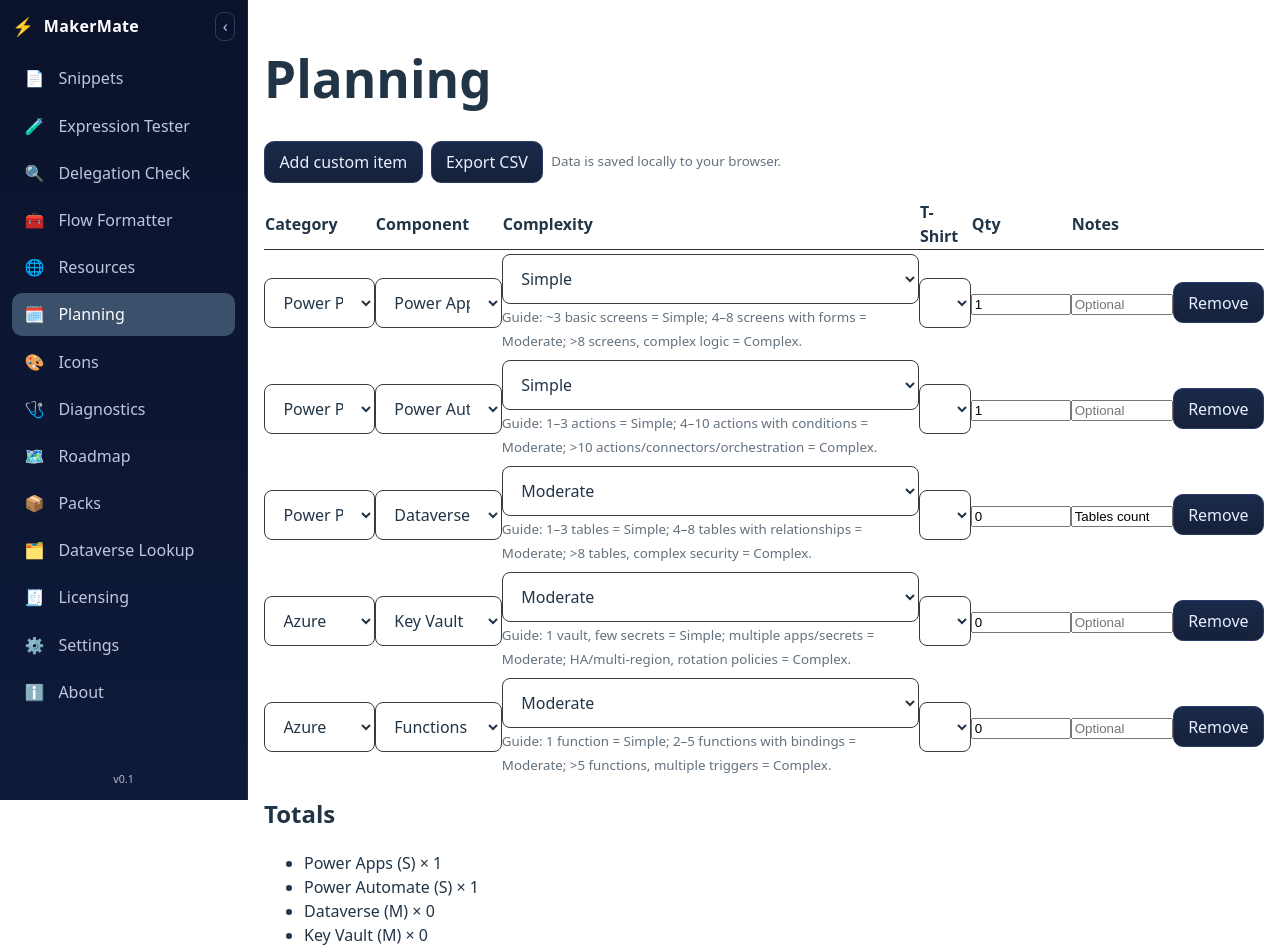
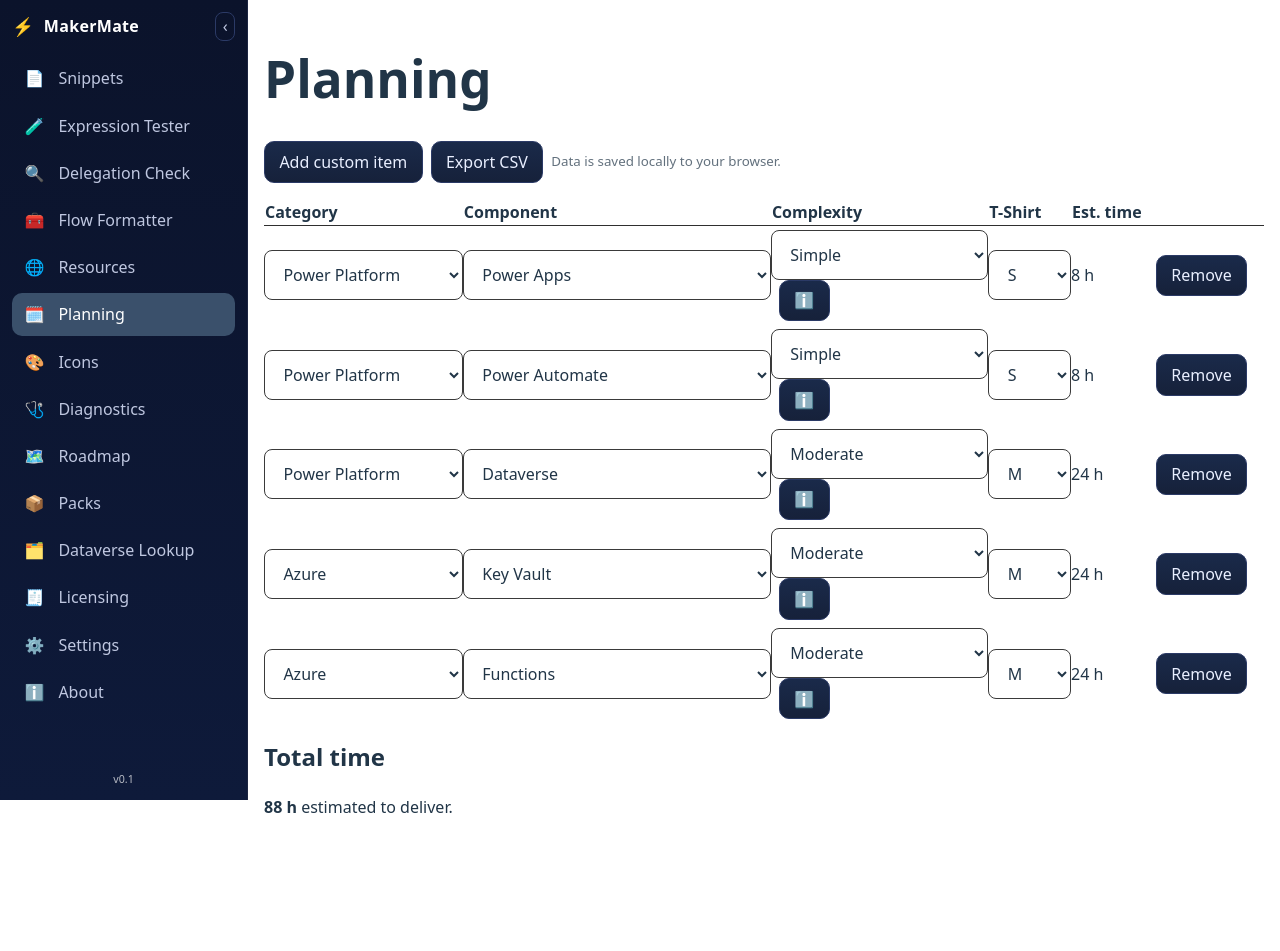
Before and after one commit to eek2020/PowerPlatformCompanion, a React (Vite) app in the folder web/: page /planning in a window 1280 px wide. Shown: the top 951 px of the page. After the commit the page ends 851 px from the top, so only its background shows below. Built offline with nearby package versions, Linux system fonts and the light colour scheme.

Commit message:
planning: guidance modal; wider Component; remove qty/notes; per-size estimated hours with total; settings for size hours; docs updated

```diff
--- a/web/src/pages/PlanningPage.tsx
+++ b/web/src/pages/PlanningPage.tsx
@@ -9,16 +9,15 @@ export type PlanItem = {
   component: string
   complexity: Complexity
   size: TShirt
-  qty: number
-  notes?: string
+  // qty and notes removed per new design
 }
 
 const DEFAULTS: PlanItem[] = [
-  { id: 'pp-app', category: 'Power Platform', component: 'Power Apps', complexity: 'Simple', size: 'S', qty: 1 },
-  { id: 'pp-flow', category: 'Power Platform', component: 'Power Automate', complexity: 'Simple', size: 'S', qty: 1 },
-  { id: 'pp-dataverse', category: 'Power Platform', component: 'Dataverse', complexity: 'Moderate', size: 'M', qty: 0, notes: 'Tables count' },
-  { id: 'az-keyvault', category: 'Azure', component: 'Key Vault', complexity: 'Moderate', size: 'M', qty: 0 },
-  { id: 'az-functions', category: 'Azure', component: 'Functions', complexity: 'Moderate', size: 'M', qty: 0 },
+  { id: 'pp-app', category: 'Power Platform', component: 'Power Apps', complexity: 'Simple', size: 'S' },
+  { id: 'pp-flow', category: 'Power Platform', component: 'Power Automate', complexity: 'Simple', size: 'S' },
+  { id: 'pp-dataverse', category: 'Power Platform', component: 'Dataverse', complexity: 'Moderate', size: 'M' },
+  { id: 'az-keyvault', category: 'Azure', component: 'Key Vault', complexity: 'Moderate', size: 'M' },
+  { id: 'az-functions', category: 'Azure', component: 'Functions', complexity: 'Moderate', size: 'M' },
 ]
 
 type ComponentsConfig = {
@@ -34,21 +33,21 @@ const DEFAULT_COMPONENTS: ComponentsConfig = {
 const COMPONENTS_KEY = 'mm.planning.components.v1'
 
 const STORAGE_KEY = 'mm.planning.v1'
+const SIZE_HOURS_KEY = 'mm.planning.sizeHours.v1'
 
 export default function PlanningPage() {
   const [items, setItems] = useState<PlanItem[]>(() => {
     try {
       const raw = localStorage.getItem(STORAGE_KEY)
       if (raw) {
-        const parsed = JSON.parse(raw) as Partial<PlanItem>[]
+        const parsed = JSON.parse(raw) as any[]
         return parsed.map(p => ({
           id: p.id!,
           category: (p.category as PlanItem['category']) ?? 'Power Platform',
           component: p.component ?? 'Power Apps',
           complexity: (p as any).complexity ?? 'Simple',
           size: (p.size as TShirt) ?? 'M',
-          qty: typeof p.qty === 'number' ? p.qty : 1,
-          notes: p.notes
+          // drop qty/notes from older data
         }))
       }
     } catch {}
@@ -70,9 +69,30 @@ export default function PlanningPage() {
     return DEFAULT_COMPONENTS
   }, [])
 
+  // Hours per T-shirt size (configurable in Settings)
+  type SizeHours = Record<TShirt, number>
+  const DEFAULT_SIZE_HOURS: SizeHours = { XS: 2, S: 8, M: 24, L: 56, XL: 120 }
+  const [sizeHours, setSizeHours] = useState<SizeHours>(() => {
+    try {
+      const raw = localStorage.getItem(SIZE_HOURS_KEY)
+      if (raw) return { ...DEFAULT_SIZE_HOURS, ...JSON.parse(raw) }
+    } catch {}
+    return DEFAULT_SIZE_HOURS
+  })
+  useEffect(() => {
+    const onStorage = () => {
+      try {
+        const raw = localStorage.getItem(SIZE_HOURS_KEY)
+        if (raw) setSizeHours({ ...DEFAULT_SIZE_HOURS, ...JSON.parse(raw) })
+      } catch {}
+    }
+    window.addEventListener('storage', onStorage)
+    return () => window.removeEventListener('storage', onStorage)
+  }, [])
+
   const addCustom = () => {
     const id = `custom-${Date.now()}`
-    setItems(prev => [...prev, { id, category: 'Power Platform', component: componentsConfig['Power Platform'][0] ?? 'Power Apps', complexity: 'Simple', size: 'M', qty: 1 }])
+    setItems(prev => [...prev, { id, category: 'Power Platform', component: componentsConfig['Power Platform'][0] ?? 'Power Apps', complexity: 'Simple', size: 'M' }])
   }
 
   const remove = (id: string) => setItems(prev => prev.filter(i => i.id !== id))
@@ -82,11 +102,11 @@ export default function PlanningPage() {
   }
 
   const csv = useMemo(() => {
-    const header = ['Category', 'Component', 'Complexity', 'T-Shirt', 'Qty', 'Notes']
-    const rows = items.map(i => [i.category, i.component, i.complexity, i.size, String(i.qty), i.notes ?? ''])
+    const header = ['Category', 'Component', 'Complexity', 'T-Shirt', 'EstHours']
+    const rows = items.map(i => [i.category, i.component, i.complexity, i.size, String(sizeHours[i.size] ?? 0)])
     const escape = (v: string) => /[",\n]/.test(v) ? '"' + v.replace(/"/g, '""') + '"' : v
     return [header, ...rows].map(r => r.map(escape).join(',')).join('\n')
-  }, [items])
+  }, [items, sizeHours])
 
   const downloadCSV = () => {
     const blob = new Blob([csv], { type: 'text/csv;charset=utf-8;' })
@@ -98,17 +118,19 @@ export default function PlanningPage() {
     URL.revokeObjectURL(url)
   }
 
-  const totals = useMemo(() => {
-    const byKey = new Map<string, number>()
-    for (const i of items) {
-      const key = `${i.component}|${i.size}`
-      byKey.set(key, (byKey.get(key) ?? 0) + (Number.isFinite(i.qty) ? i.qty : 0))
-    }
-    return Array.from(byKey.entries()).map(([k, qty]) => {
-      const [component, size] = k.split('|')
-      return { component, size, qty }
-    })
-  }, [items])
+  const totalHours = useMemo(() => items.reduce((sum, i) => sum + (sizeHours[i.size] ?? 0), 0), [items, sizeHours])
+
+
+  // Guidance modal
+  const [guideId, setGuideId] = useState<string | null>(null)
+  const guideText = (i: PlanItem) => {
+    if (i.category === 'Power Platform' && i.component === 'Power Apps') return 'Power Apps: ~3 basic screens = Simple; 4–8 screens with forms = Moderate; >8 screens with complex logic = Complex.'
+    if (i.category === 'Power Platform' && i.component === 'Power Automate') return 'Power Automate: 1–3 actions = Simple; 4–10 actions with conditions = Moderate; >10 actions/connectors/orchestration = Complex.'
+    if (i.category === 'Power Platform' && i.component === 'Dataverse') return 'Dataverse: 1–3 tables = Simple; 4–8 with relationships = Moderate; >8 tables with complex security = Complex.'
+    if (i.category === 'Azure' && i.component === 'Functions') return 'Azure Functions: 1 function = Simple; 2–5 functions with bindings = Moderate; >5 functions/multiple triggers = Complex.'
+    if (i.category === 'Azure' && i.component === 'Key Vault') return 'Key Vault: 1 vault/few secrets = Simple; multiple apps/secrets = Moderate; HA/multi‑region & rotation = Complex.'
+    return 'Select a component to view guidance.'
+  }
 
   return (
     <main className="container">
@@ -125,11 +147,10 @@ export default function PlanningPage() {
           <thead>
             <tr>
               <th style={{ textAlign: 'left', borderBottom: '1px solid #2f2f2f' }}>Category</th>
-              <th style={{ textAlign: 'left', borderBottom: '1px solid #2f2f2f' }}>Component</th>
+              <th style={{ textAlign: 'left', borderBottom: '1px solid #2f2f2f', minWidth: 260 }}>Component</th>
               <th style={{ textAlign: 'left', borderBottom: '1px solid #2f2f2f' }}>Complexity</th>
               <th style={{ textAlign: 'left', borderBottom: '1px solid #2f2f2f' }}>T-Shirt</th>
-              <th style={{ textAlign: 'left', borderBottom: '1px solid #2f2f2f' }}>Qty</th>
-              <th style={{ textAlign: 'left', borderBottom: '1px solid #2f2f2f' }}>Notes</th>
+              <th style={{ textAlign: 'left', borderBottom: '1px solid #2f2f2f' }}>Est. time</th>
               <th style={{ textAlign: 'left', borderBottom: '1px solid #2f2f2f' }}></th>
             </tr>
           </thead>
@@ -157,12 +178,12 @@ export default function PlanningPage() {
                 <td style={{ padding: '0.25rem 0' }}>
                   {/* Cascading component options based on selected category */}
                   {i.category === 'Power Platform' && (
-                    <select value={i.component} onChange={e => update(i.id, { component: e.target.value })}>
+                    <select value={i.component} onChange={e => update(i.id, { component: e.target.value })} style={{ minWidth: 260 }}>
                       {componentsConfig['Power Platform'].map(c => <option key={c}>{c}</option>)}
                     </select>
                   )}
                   {i.category === 'Azure' && (
-                    <select value={i.component} onChange={e => update(i.id, { component: e.target.value })}>
+                    <select value={i.component} onChange={e => update(i.id, { component: e.target.value })} style={{ minWidth: 260 }}>
                       {componentsConfig.Azure.map(c => <option key={c}>{c}</option>)}
                     </select>
                   )}
@@ -174,14 +195,7 @@ export default function PlanningPage() {
                   <select value={i.complexity} onChange={e => update(i.id, { complexity: e.target.value as Complexity })}>
                     {complexities.map(c => <option key={c}>{c}</option>)}
                   </select>
-                  <br />
-                  <small className="help">
-                    {i.category === 'Power Platform' && i.component === 'Power Apps' && 'Guide: ~3 basic screens = Simple; 4–8 screens with forms = Moderate; >8 screens, complex logic = Complex.'}
-                    {i.category === 'Power Platform' && i.component === 'Power Automate' && 'Guide: 1–3 actions = Simple; 4–10 actions with conditions = Moderate; >10 actions/connectors/orchestration = Complex.'}
-                    {i.category === 'Power Platform' && i.component === 'Dataverse' && 'Guide: 1–3 tables = Simple; 4–8 tables with relationships = Moderate; >8 tables, complex security = Complex.'}
-                    {i.category === 'Azure' && i.component === 'Functions' && 'Guide: 1 function = Simple; 2–5 functions with bindings = Moderate; >5 functions, multiple triggers = Complex.'}
-                    {i.category === 'Azure' && i.component === 'Key Vault' && 'Guide: 1 vault, few secrets = Simple; multiple apps/secrets = Moderate; HA/multi-region, rotation policies = Complex.'}
-                  </small>
+                  <button title="Guidance" aria-label="Guidance" onClick={() => setGuideId(i.id)} style={{ marginLeft: 8 }}>ℹ️</button>
                 </td>
                 <td style={{ padding: '0.25rem 0' }}>
                   <select value={i.size} onChange={e => update(i.id, { size: e.target.value as TShirt })}>
@@ -189,10 +203,7 @@ export default function PlanningPage() {
                   </select>
                 </td>
                 <td style={{ padding: '0.25rem 0' }}>
-                  <input type="number" min={0} value={i.qty} onChange={e => update(i.id, { qty: Number(e.target.value) })} style={{ width: 100 }} />
-                </td>
-                <td style={{ padding: '0.25rem 0' }}>
-                  <input value={i.notes ?? ''} onChange={e => update(i.id, { notes: e.target.value })} style={{ width: '100%' }} placeholder="Optional" />
+                  <span>{sizeHours[i.size] ?? 0} h</span>
                 </td>
                 <td style={{ padding: '0.25rem 0' }}>
                   <button onClick={() => remove(i.id)}>Remove</button>
@@ -204,16 +215,25 @@ export default function PlanningPage() {
       </section>
 
       <section style={{ marginTop: '1rem' }}>
-        <h2 style={{ marginTop: 0 }}>Totals</h2>
-        {totals.length === 0 && <p>No items yet.</p>}
-        {totals.length > 0 && (
-          <ul>
-            {totals.map(t => (
-              <li key={`${t.component}|${t.size}`}>{t.component} ({t.size}) × {t.qty}</li>
-            ))}
-          </ul>
-        )}
+        <h2 style={{ marginTop: 0 }}>Total time</h2>
+        <p><strong>{totalHours} h</strong> estimated to deliver.</p>
       </section>
+
+      {guideId && (() => {
+        const item = items.find(x => x.id === guideId)
+        if (!item) return null
+        return (
+          <div role="dialog" aria-modal="true" onClick={() => setGuideId(null)} style={{ position: 'fixed', inset: 0, background: 'rgba(0,0,0,0.4)', display: 'grid', placeItems: 'center' }}>
+            <div onClick={e => e.stopPropagation()} style={{ background: 'var(--color-bg, #111)', color: 'inherit', padding: '1rem', borderRadius: 8, maxWidth: 520 }}>
+              <h3 style={{ marginTop: 0 }}>Guidance</h3>
+              <p style={{ lineHeight: 1.5 }}>{guideText(item)}</p>
+              <div style={{ display: 'flex', justifyContent: 'flex-end', gap: '0.5rem' }}>
+                <button onClick={() => setGuideId(null)}>Close</button>
+              </div>
+            </div>
+          </div>
+        )
+      })()}
     </main>
   )
 }
--- a/web/src/pages/SettingsPage.tsx
+++ b/web/src/pages/SettingsPage.tsx
@@ -12,6 +12,7 @@ export default function SettingsPage() {
     Azure: ['Functions', 'Key Vault', 'App Service', 'Storage Account', 'Service Bus']
   }
   const COMPONENTS_KEY = 'mm.planning.components.v1'
+  const SIZE_HOURS_KEY = 'mm.planning.sizeHours.v1'
 
   const [ppList, setPpList] = useState<string>(() => {
     try {
@@ -33,6 +34,16 @@ export default function SettingsPage() {
     return { 'Power Platform': norm(ppList), Azure: norm(azList) }
   }, [ppList, azList])
 
+  type SizeHours = { XS: number; S: number; M: number; L: number; XL: number }
+  const DEFAULT_SIZE_HOURS: SizeHours = { XS: 2, S: 8, M: 24, L: 56, XL: 120 }
+  const [sizeHours, setSizeHours] = useState<SizeHours>(() => {
+    try {
+      const raw = localStorage.getItem(SIZE_HOURS_KEY)
+      if (raw) return { ...DEFAULT_SIZE_HOURS, ...JSON.parse(raw) }
+    } catch {}
+    return DEFAULT_SIZE_HOURS
+  })
+
   useEffect(() => {
     localStorage.setItem('mm.notifyWindowMonths', String(notifyMonths))
   }, [notifyMonths])
@@ -40,6 +51,10 @@ export default function SettingsPage() {
   useEffect(() => {
     localStorage.setItem(COMPONENTS_KEY, JSON.stringify(parsedConfig))
   }, [parsedConfig])
+
+  useEffect(() => {
+    localStorage.setItem(SIZE_HOURS_KEY, JSON.stringify(sizeHours))
+  }, [sizeHours])
 
   return (
     <main className="container">
@@ -76,6 +91,19 @@ export default function SettingsPage() {
         </div>
 
         <div>
+          <h2 style={{ fontSize: '1.1rem' }}>T‑shirt size estimates (hours)</h2>
+          <div style={{ display: 'grid', gridTemplateColumns: 'repeat(5, minmax(0, 1fr))', gap: '0.5rem', maxWidth: 520 }}>
+            {(['XS','S','M','L','XL'] as const).map(k => (
+              <label key={k} style={{ display: 'grid', gap: 4 }}>
+                <span>{k}</span>
+                <input type="number" min={0} value={sizeHours[k]} onChange={e => setSizeHours({ ...sizeHours, [k]: Math.max(0, Number(e.target.value)) })} />
+              </label>
+            ))}
+          </div>
+          <small className="help">Used by Planning to compute an estimated time per row and total.</small>
+        </div>
+
+        <div>
           <h2 style={{ fontSize: '1.1rem' }}>Coming Soon</h2>
           <ul>
             <li>Theme and accessibility options</li>
```
Also changed, not shown: 1 other file (tests, documents, lock files or other folders).
